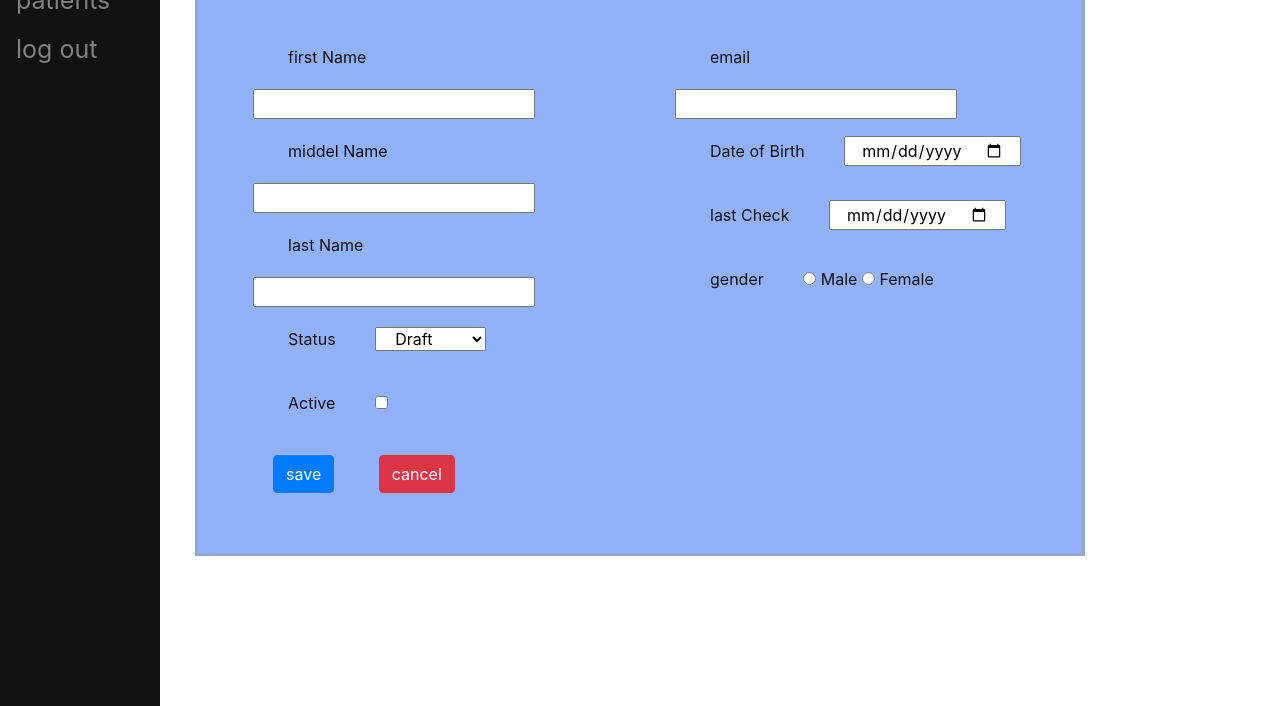
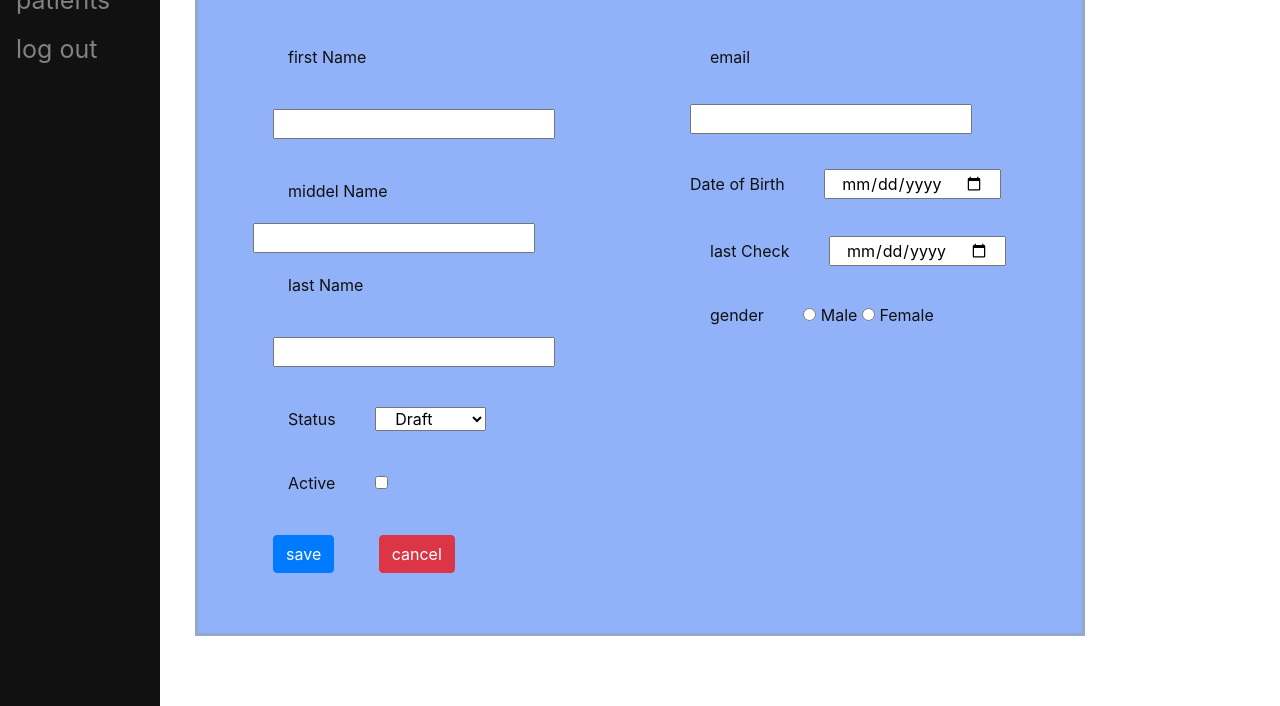
Before and after one commit to ibrahimnobah/All-repository, a plain HTML site: page html-long/index.html in a window 1280 px wide. Both pictures are taken after a click on the button "Add". Shown: the part 94-800 px from the top of the page. Drawn offline with nearby package versions, Linux system fonts and the light colour scheme.

Commit message:
html-long

```diff
--- a/html-long/index.html
+++ b/html-long/index.html
@@ -108,14 +108,14 @@
       <div class="user-edit-screen"><h1>user edit</h1></div>
 
       <div class="patient-edit-screen l1">
-        <h1>Patient (New) : </h1>
+        <h1 l1>Patient (New) : </h1>
         <div class="container">
           <div class="row">
             <div class="col l1">
               <form id="nameform">
               <div class="row-2">
                 <label class="col-md-auto l1">first Name</label>
-                <input class="col-md-auto  " type="text" required>
+                <input class="col-md-auto l1 " type="text" required>
               </div>
               <div class="row-2">
                 <label class="col-md-auto l1">middel Name</label>
@@ -123,12 +123,12 @@
               </div>
               <div class="row-2">
                 <label class="col-md-auto l1" >last Name</label>
-              <input class="col-md-auto " type="text" required>
+              <input class="col-md-auto l1 " type="text" required>
               </div>
 
               <div class="row-2">
                 <label class="col-md-auto l1">Status</label>
-                <select id="Status" class="col-md-auto" required>
+                <select id="Status" class="col-md-auto " required>
                  <option value="0">Draft</option>
                   <option value="1">Saved</option>
                   <option value="2">Deleted</option>
@@ -147,11 +147,11 @@
             <div class="col l1">
               <div class="row-2">
                 <label class="col-md-auto l1 ">email</label>
-                <input class="col-md-auto " type="email" required >
+                <input class="col-md-auto l2" type="email" required >
               </div>
               <div class="row-2">
-                <label class="col-md-auto l1">Date of Birth</label>
-                <input class="col-md-auto " type="date" required>
+                <label class="col-md-auto ">Date of Birth</label>
+                <input class="col-md-auto l1" type="date" required>
               </div>
               <div class="row-2">
                 <label class="col-md-auto l1">last Check</label>
--- a/html-long/indexCss.css
+++ b/html-long/indexCss.css
@@ -22,6 +22,9 @@
 }
 .l1 {
   margin: 20px;
+}
+.l2 {
+  margin: 15px;
 }
 
 /* Style links on mouse-over */
```
